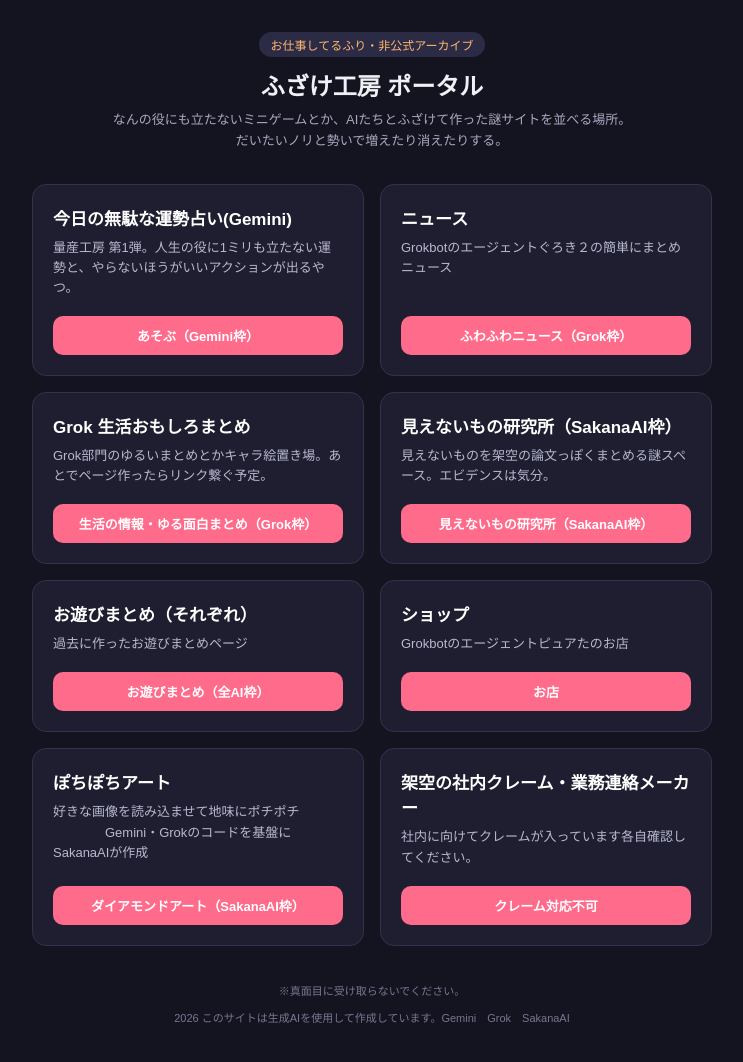
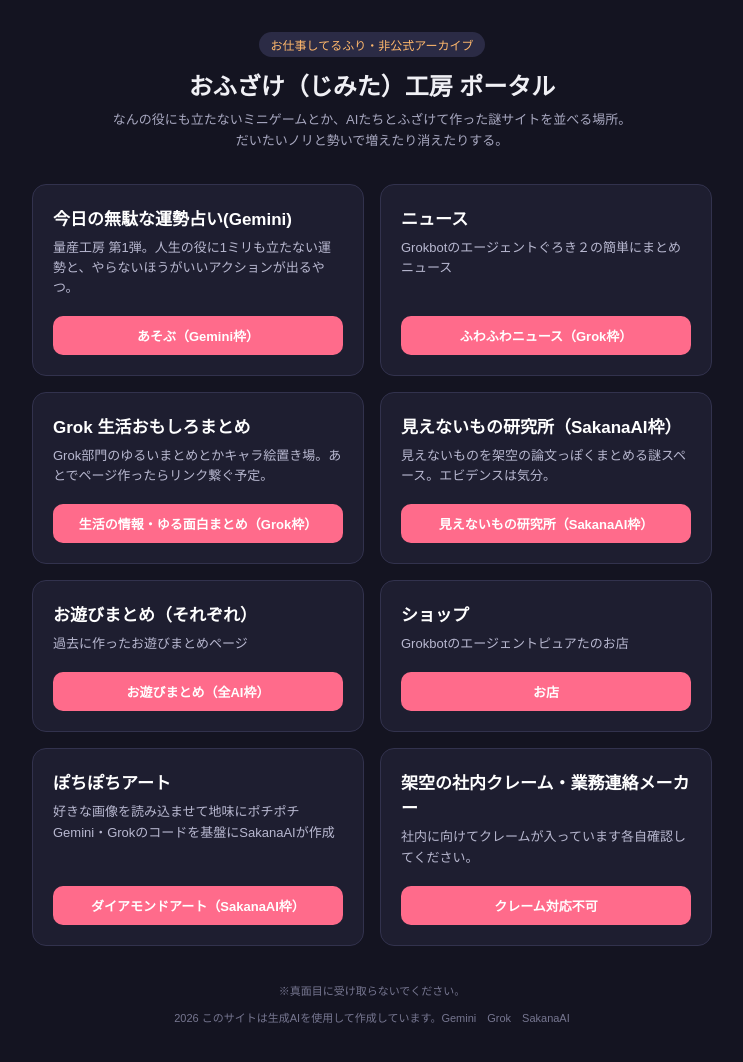
Before and after one commit to starloveve/ohimitusite, a plain HTML site: page index.html in a window 1280 px wide. Shown: the whole page, without its empty margins (268-1011 px from the left). Drawn offline with Linux system fonts and the light colour scheme.

Commit message:
Add files via upload

```diff
--- a/index.html
+++ b/index.html
@@ -3,7 +3,7 @@
 <head>
 <meta charset="UTF-8">
 <meta name="viewport" content="width=device-width, initial-scale=1.0">
-<title>ふざけ工房｜超ふざけたネタ＆謎サイト置き場</title>
+<title>ふざけ（じみた）工房｜超ふざけたネタ＆謎サイト置き場</title>
 <style>
   body {
     font-family: "Hiragino Kaku Gothic ProN", "Meiryo", sans-serif;
@@ -92,7 +92,7 @@
   <div class="wrap">
     <header>
       <div class="tag">お仕事してるふり・非公式アーカイブ</div>
-      <h1>ふざけ工房 ポータル</h1>
+      <h1>おふざけ（じみた）工房 ポータル</h1>
       <p class="lead">
         なんの役にも立たないミニゲームとか、AIたちとふざけて作った謎サイトを並べる場所。<br>
         だいたいノリと勢いで増えたり消えたりする。
@@ -161,8 +161,7 @@
       <div>
         <div class="card-title">ぽちぽちアート</div>
         <p class="card-desc">
-          好きな画像を読み込ませて地味にポチポチ
-　　　　Gemini・Grokのコードを基盤にSakanaAIが作成
+          好きな画像を読み込ませて地味にポチポチGemini・Grokのコードを基盤にSakanaAIが作成
         </p>
       </div>
       <a class="btn" href="diamond_art.html">ダイアモンドアート（SakanaAI枠）</a>
```
